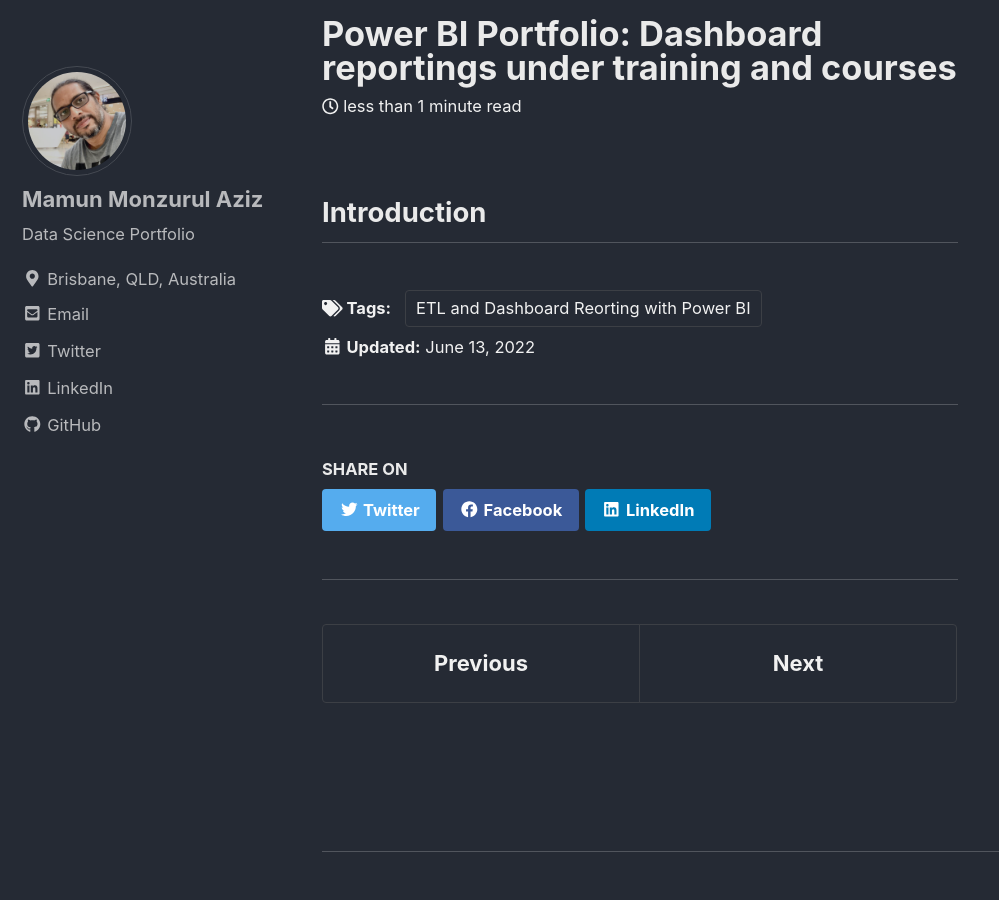
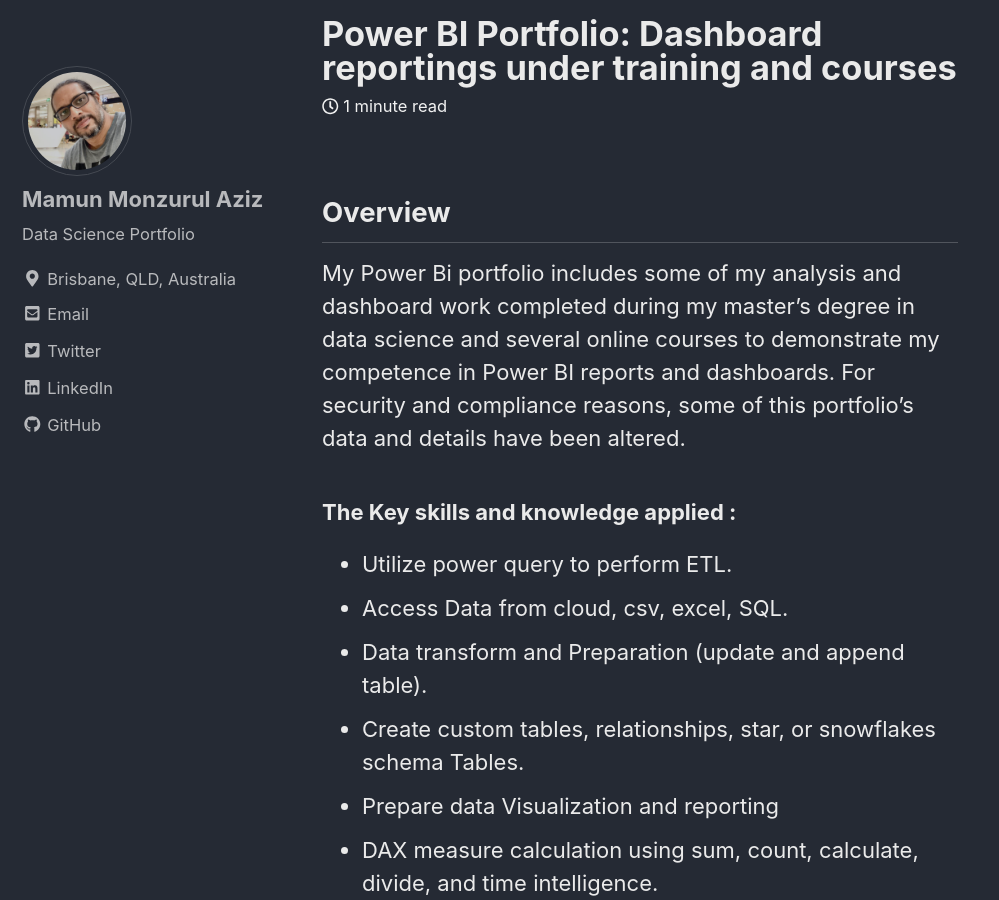
Before and after one commit to mamunmaziz/mamunmaziz.github.io, a Jekyll site: the page built from _posts/2022-06-13-PowerBI Project Portfolio 01.md, in a window 1280 px wide and 900 px high, scrolled down 395 px. Shown: the whole window, without its empty margins (0-999 px from the left). Built offline with Jekyll 4.4.1, drawn with Linux system fonts in a browser that asks for light colours; cached includes are drawn as plain includes; nearby versions of some CDN libraries; some of the changed text lies outside the part shown.

Commit message:
Update 2022-06-13-PowerBI Project Portfolio 01.md

```diff
--- a/_posts/2022-06-13-PowerBI Project Portfolio 01.md
+++ b/_posts/2022-06-13-PowerBI Project Portfolio 01.md
@@ -8,4 +8,24 @@
 mathjax: "true"
 ---
 
-## Introduction
+## Overview
+My Power Bi portfolio includes some of my analysis and dashboard work completed during my master's degree in data science and several online courses to demonstrate my competence in Power BI reports and dashboards. For security and compliance reasons, some of this portfolio's data and details have been altered.
+
+### The Key skills and knowledge applied :
+- Utilize power query to perform ETL.
+- Access Data from cloud, csv, excel, SQL.
+- Data transform and Preparation (update and append table).
+- Create custom tables, relationships, star, or snowflakes schema Tables.
+- Prepare data Visualization and reporting
+- DAX measure calculation using sum, count, calculate, divide, and time intelligence.
+- Create Dynamic Measure, Dynamic Dimension, Tooltip, Bookmark in reporting.
+- Add alerts and subscriptions to the dashboard
+- Publish dashboards, workspaces, and apps and collaborate with others.
+
+## Financial Report
+This project involved the implementation of many more Power Bi techniques by using the data preparation tool, transforming data, customizing tables, conditional formatting, merging queries, pivoting and unpivoting, one-to-one and many-to-many relationships, filter visuals, filter pane, TopN filter, Sync Slicers, Treemap Visuals, drill through, keep filter with drill through, custom column, conditional column, Maps, drill through with a button, bookmarks, cards, working with tooltip pages, working with parameters, calculating columns and measures in DAX language and so on.
+Using the above techniques, I have used data from a few products used in different parts of the United States.
+Revenue and sales are displayed on the first page by product. Additionally, it contains revenue and sales by order date.
+The second page shows sales and revenue by state and subcategory. On the third page, sales by weekday are also shown, with a filter to find specific revenue by order date.
+ On the fourth page, the Total Amounts of Revenue are displayed using a multi-row card. Bookmarks and cards are used to show the details of specific top 3 products. The 5th page shows the entire cost of logistics services and the total cost for the year. To show the details when hovering over the state bar on page 2, a tooltip was created.
+<iframe width="800" height="550" src=" https://app.powerbi.com/view?r=eyJrIjoiMmY1NmM2YjgtMDEyZC00ZWUzLWIwMmQtNDYwY2E3YjczZTE5IiwidCI6ImRjZTdlZTY5LTNjOTYtNGEzMi05ZmMwLWUzMjc3YTllMTAxYiIsImMiOjEwfQ%3D%3D" frameborder="0" allowFullScreen="true"></iframe>
```
